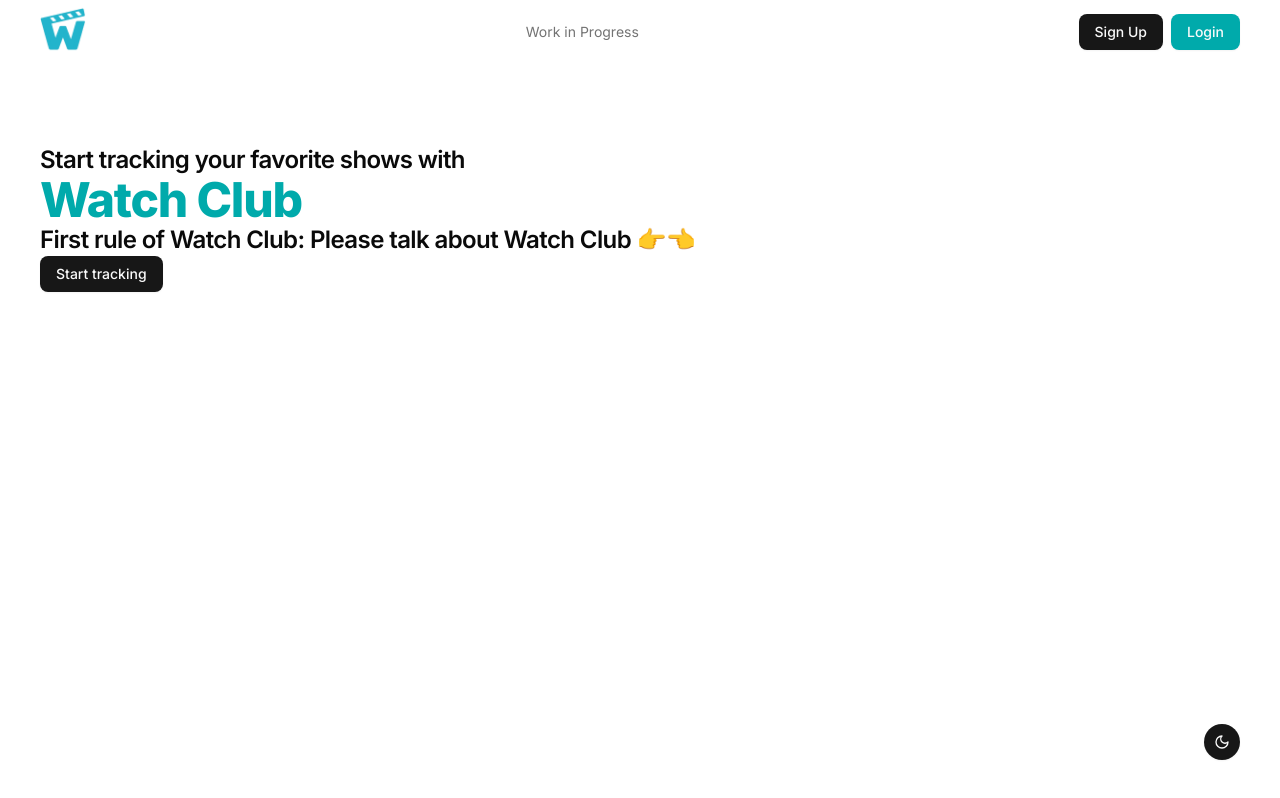
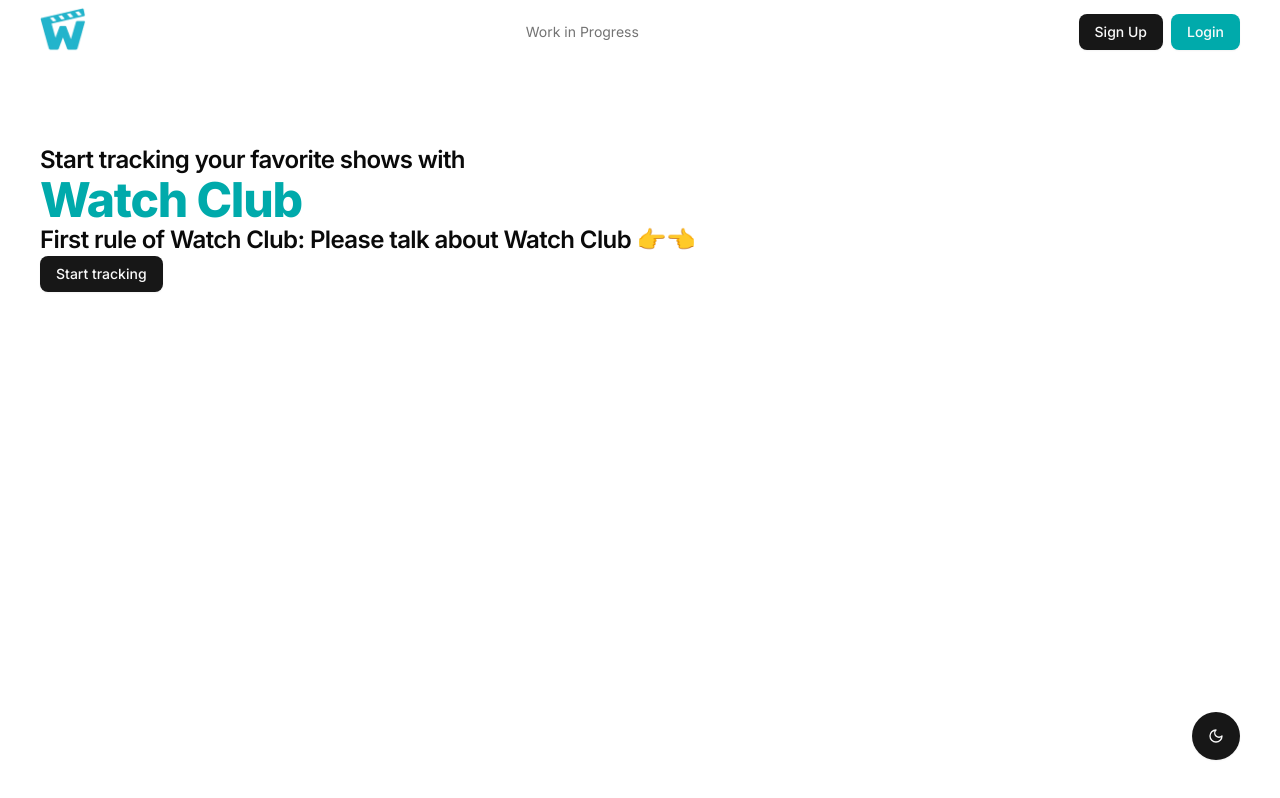
Before and after one commit to AjBernababe/WatchClub, a Next.js app: page / in a window 1280 px wide. Built offline with nearby package versions, Linux system fonts and the light colour scheme; no server answers.

Commit message:
minor ui fixes

```diff
--- a/src/components/homePage/dynamicLink.tsx
+++ b/src/components/homePage/dynamicLink.tsx
@@ -6,13 +6,19 @@ import { Button } from "@/components/ui/button";
 import { Spinner } from "@/components/ui/spinner";
 
 export function StartTrackingButton() {
-  const { data: session } = useSession();
+  const { data: session, status } = useSession();
 
   const href = session ? "/dashboard" : "/auth/login";
 
   return (
-    <Button asChild>
-      <Link href={href}>Start tracking</Link>
+    <Button asChild disabled={status === "loading"}>
+      {status === "loading" ? (
+        <span>
+          <Spinner className="h-8 w-8" />
+        </span>
+      ) : (
+        <Link href={href}>Start tracking</Link>
+      )}
     </Button>
   );
 }
@@ -26,7 +32,7 @@ export function NavAuthButton() {
 
   if (session) {
     return (
-      <Button asChild className="bg-brand">
+      <Button asChild variant="brand">
         <Link href="/dashboard">Open Watch Club</Link>
       </Button>
     );
@@ -37,7 +43,7 @@ export function NavAuthButton() {
       <Button asChild>
         <Link href="/auth/register">Sign Up</Link>
       </Button>
-      <Button className="bg-brand" asChild>
+      <Button variant="brand" asChild>
         <Link href="/auth/login">Login</Link>
       </Button>
     </>
--- a/src/components/shared/themeToggle.tsx
+++ b/src/components/shared/themeToggle.tsx
@@ -19,9 +19,8 @@ export function ThemeToggle() {
 
   return (
     <Button
-      className="cursor-pointer rounded-full"
+      className="cursor-pointer rounded-full h-12 w-12"
       onClick={() => setTheme(isDark ? "light" : "dark")}
-      size="icon"
     >
       {isDark ? <Sun /> : <Moon />}
     </Button>
--- a/src/components/ui/button.tsx
+++ b/src/components/ui/button.tsx
@@ -1,8 +1,8 @@
-import * as React from "react"
-import { Slot } from "@radix-ui/react-slot"
-import { cva, type VariantProps } from "class-variance-authority"
+import * as React from "react";
+import { Slot } from "@radix-ui/react-slot";
+import { cva, type VariantProps } from "class-variance-authority";
 
-import { cn } from "@/lib/utils/cn"
+import { cn } from "@/lib/utils/cn";
 
 const buttonVariants = cva(
   "inline-flex items-center justify-center gap-2 whitespace-nowrap rounded-md text-sm font-medium transition-all disabled:pointer-events-none disabled:opacity-50 [&_svg]:pointer-events-none [&_svg:not([class*='size-'])]:size-4 shrink-0 [&_svg]:shrink-0 outline-none focus-visible:border-ring focus-visible:ring-ring/50 focus-visible:ring-[3px] aria-invalid:ring-destructive/20 dark:aria-invalid:ring-destructive/40 aria-invalid:border-destructive",
@@ -20,6 +20,8 @@ const buttonVariants = cva(
         ghost:
           "hover:bg-accent hover:text-accent-foreground dark:hover:bg-accent/50",
         link: "text-primary underline-offset-4 hover:underline",
+
+        brand: "bg-brand text-primary-foreground shadow-xs hover:bg-brand/90",
       },
       size: {
         default: "h-9 px-4 py-2 has-[>svg]:px-3",
@@ -33,7 +35,7 @@ const buttonVariants = cva(
       size: "default",
     },
   }
-)
+);
 
 function Button({
   className,
@@ -43,9 +45,9 @@ function Button({
   ...props
 }: React.ComponentProps<"button"> &
   VariantProps<typeof buttonVariants> & {
-    asChild?: boolean
+    asChild?: boolean;
   }) {
-  const Comp = asChild ? Slot : "button"
+  const Comp = asChild ? Slot : "button";
 
   return (
     <Comp
@@ -53,7 +55,7 @@ function Button({
       className={cn(buttonVariants({ variant, size, className }))}
       {...props}
     />
-  )
+  );
 }
 
-export { Button, buttonVariants }
+export { Button, buttonVariants };
```
Also changed, not shown: !Dev/todo.txt.
